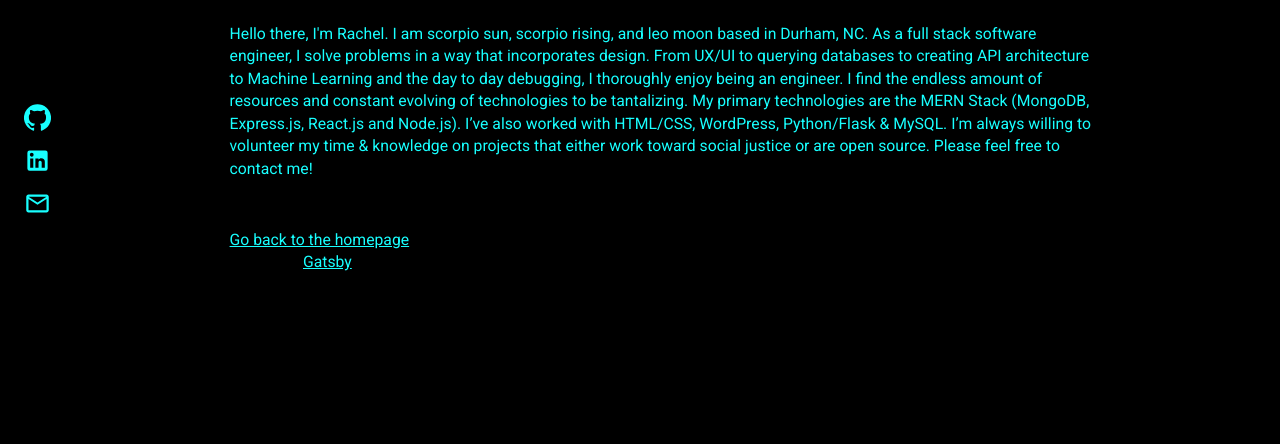
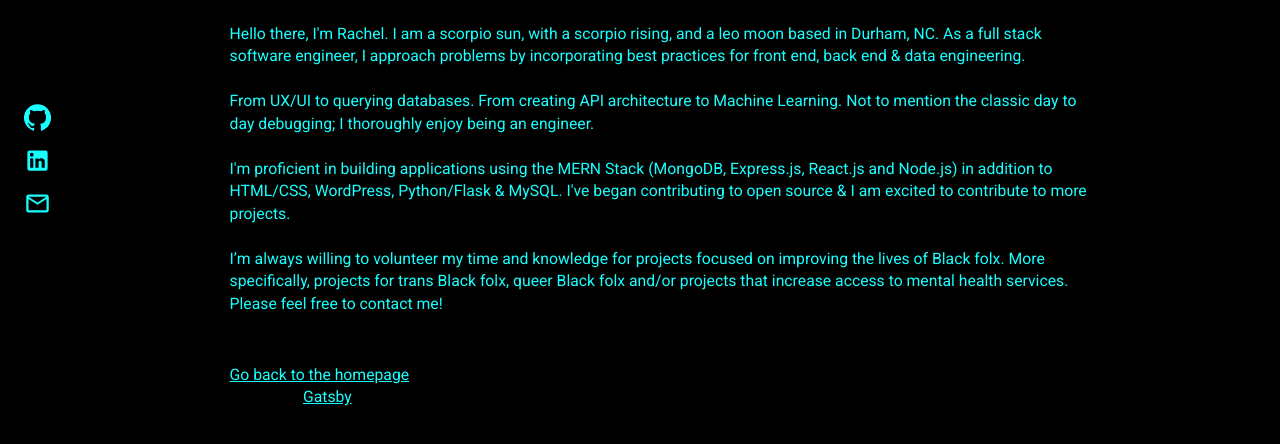
Before and after one commit to rachel-fischoff/gatsby-portfolio, a Gatsby site: page /about in a window 1280 px wide. Shown: the part 112-556 px from the top of the page. Built offline with nearby package versions, Linux system fonts and the light colour scheme; Gatsby itself is replaced by a stand-in of ours.

Commit message:
with about me current version

```diff
--- a/gatsby-config.js
+++ b/gatsby-config.js
@@ -7,12 +7,7 @@ module.exports = {
   },
   plugins: [
     `gatsby-plugin-react-helmet`,
-    {
-      resolve: `gatsby-plugin-google-analytics`,
-      options: {
-        trackingId: "UA-174419761-1",
-      },
-    },
+
     {
       resolve: `gatsby-source-filesystem`,
       options: {
@@ -43,6 +38,12 @@ module.exports = {
 
       },
     },
+    {
+      resolve: `gatsby-plugin-google-analytics`,
+      options: {
+        trackingId: "UA-174419761-1",
+      },
+    },
     // 'gatsby-plugin-styled-components',
 
     // this (optional) plugin enables Progressive Web App + Offline functionality
--- a/src/pages/about.js
+++ b/src/pages/about.js
@@ -9,19 +9,29 @@ const About = () => (
     <SEO title="About" />
     <h1>About</h1>
     <p>
-      Hello there, I'm Rachel. I am scorpio sun, scorpio rising, and leo moon
-      based in Durham, NC. As a full stack software engineer, I solve problems
-      in a way that incorporates design. From UX/UI to querying databases to
-      creating API architecture to Machine Learning and the day to day debugging, I
-      thoroughly enjoy being an engineer. I find the endless amount of resources
-      and constant evolving of technologies to be tantalizing. My primary
-      technologies are the MERN Stack (MongoDB, Express.js, React.js and
-      Node.js). I’ve also worked with HTML/CSS, WordPress, Python/Flask & MySQL.
-      I’m always willing to volunteer my time & knowledge on projects that
-      either work toward social justice or are open source. Please feel free to
+      Hello there, I'm Rachel. I am a scorpio sun, with a scorpio rising, and a
+      leo moon based in Durham, NC. As a full stack software engineer, I
+      approach problems by incorporating best practices for front end, back end &
+      data engineering.
+      <br />
+      <br />
+      From UX/UI to querying databases. From creating API architecture to
+      Machine Learning. Not to mention the classic day to day debugging; I
+      thoroughly enjoy being an engineer.
+      <br />
+      <br />
+      I'm proficient in building applications using the MERN Stack (MongoDB,
+      Express.js, React.js and Node.js) in addition to HTML/CSS, WordPress,
+      Python/Flask & MySQL. I've began contributing to open source & I am
+      excited to contribute to more projects.
+      <br />
+      <br />
+      I’m always willing to volunteer my time and knowledge for projects focused on
+      improving the lives of Black folx. More specifically, projects for trans Black
+      folx, queer Black folx and/or projects that increase access to mental health services. Please feel free to
       contact me!
     </p>
-    <br/>
+    <br />
 
     <Link to="/">Go back to the homepage</Link>
   </Layout>
```
Also changed, not shown: src/images/favicon.png, src/images/square_build_icon.png (deleted), 1 other file.
